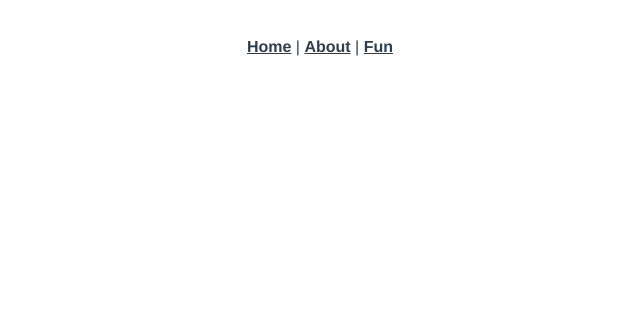
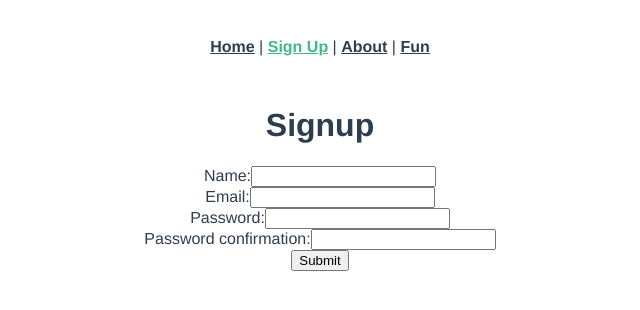
Before and after one commit to sdelorme/blog-frontend-app, a Vue app: page /signup in a window 1280 px wide. Shown: the top 310 px of the page, without its empty margins (320-960 px from the left). Built offline with nearby package versions, Linux system fonts and the light colour scheme.

Commit message:
adds signup

```diff
--- a/src/App.vue
+++ b/src/App.vue
@@ -2,6 +2,8 @@
   <div id="app">
     <div id="nav">
       <router-link to="/">Home</router-link>
+      |
+      <router-link to="/signup">Sign Up</router-link>
       |
       <router-link to="/about">About</router-link>
       |
--- a/src/router/index.js
+++ b/src/router/index.js
@@ -2,6 +2,7 @@
 import VueRouter from "vue-router";
 import Home from "../views/Home.vue";
 import Fun from "../views/Fun.vue";
+import Signup from "../views/Signup.vue";
 
 Vue.use(VueRouter);
 
@@ -10,6 +11,11 @@
     path: "/",
     name: "Home",
     component: Home,
+  },
+  {
+    path: "/signup",
+    name: "Signup",
+    component: Signup,
   },
   {
     path: "/fun",
--- /dev/null
+++ b/src/views/Signup.vue
@@ -0,0 +1,64 @@
+<template>
+  <div class="signup">
+    <form v-on:submit.prevent="submit()">
+      <h1>Signup</h1>
+      <ul>
+        <li class="text-danger" v-for="error in errors" v-bind:key="error">
+          {{ error }}
+        </li>
+      </ul>
+      <div class="form-group">
+        <label>Name:</label>
+        <input type="text" class="form-control" v-model="name" />
+      </div>
+      <div class="form-group">
+        <label>Email:</label>
+        <input type="email" class="form-control" v-model="email" />
+      </div>
+      <div class="form-group">
+        <label>Password:</label>
+        <input type="password" class="form-control" v-model="password" />
+      </div>
+      <div class="form-group">
+        <label>Password confirmation:</label>
+        <input type="password" class="form-control" v-model="passwordConfirmation" />
+      </div>
+      <input type="submit" class="btn btn-primary" value="Submit" />
+    </form>
+  </div>
+</template>
+
+<script>
+import axios from "axios";
+
+export default {
+  data: function () {
+    return {
+      name: "",
+      email: "",
+      password: "",
+      passwordConfirmation: "",
+      errors: [],
+    };
+  },
+  methods: {
+    submit: function () {
+      var params = {
+        name: this.name,
+        email: this.email,
+        password: this.password,
+        password_confirmation: this.passwordConfirmation,
+      };
+      axios
+        .post("/api/users", params)
+        .then((response) => {
+          console.log(response.data);
+          this.$router.push("/login");
+        })
+        .catch((error) => {
+          this.errors = error.response.data.errors;
+        });
+    },
+  },
+};
+</script>
```
